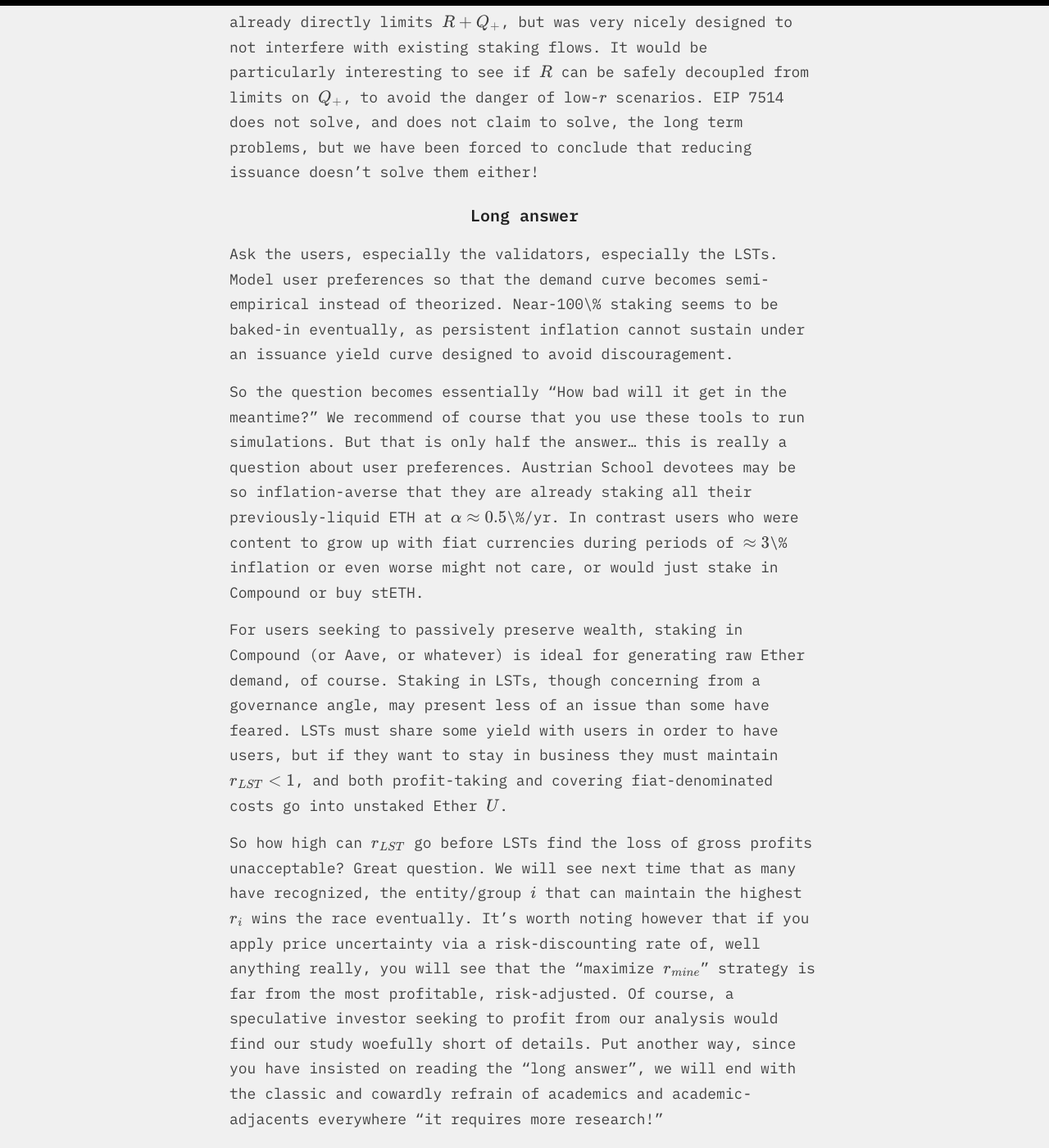
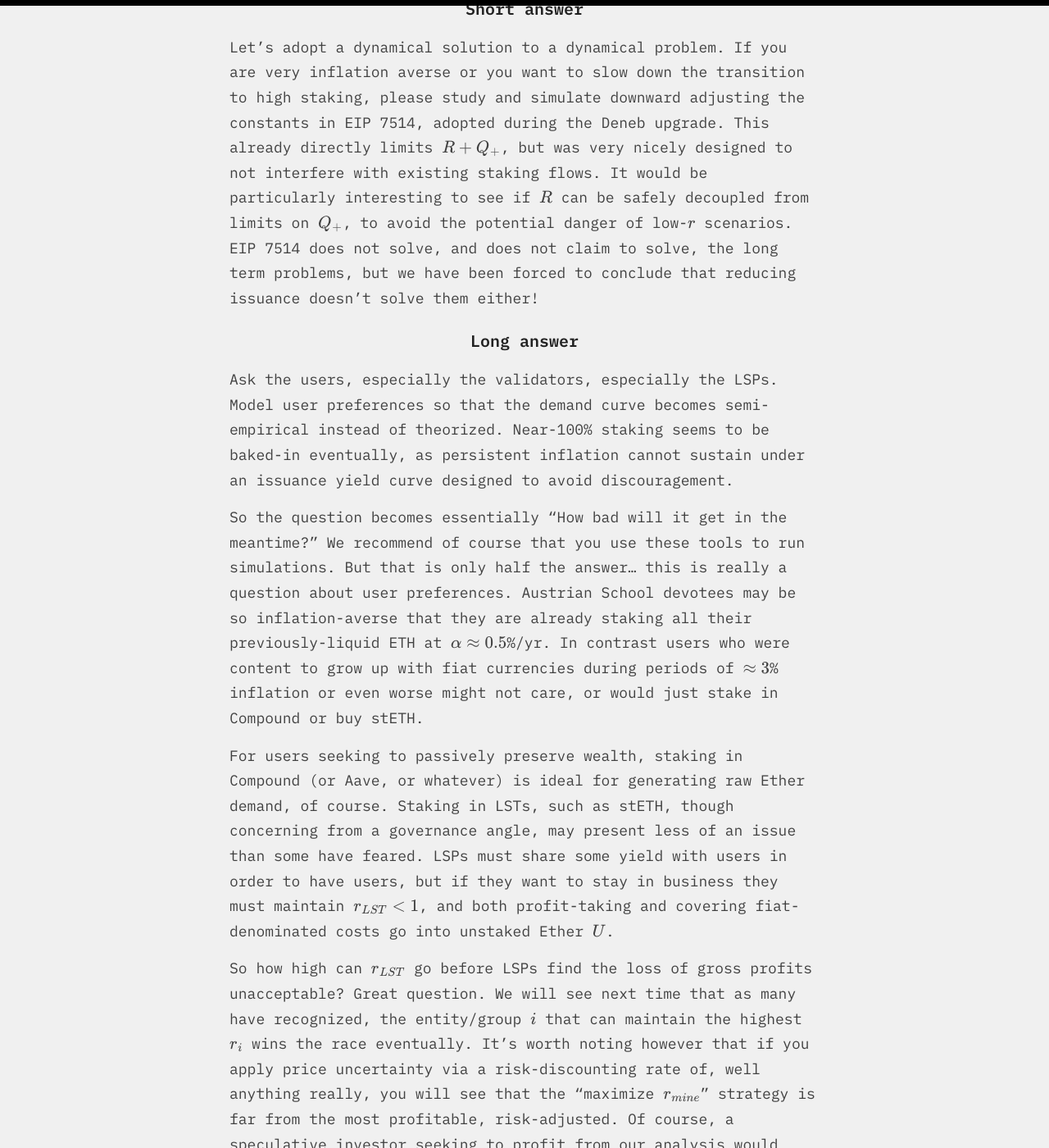
Before and after one commit to eric-downes/20sq-blog, a Jekyll site: the page built from _posts/2025-01-17-issuance-dynamics.md, in a window 1280 px wide and 1400 px high, scrolled down 26635 px. Shown: the whole window at 82% size. Built offline with Jekyll 4.4.1, drawn with Linux system fonts in a browser that asks for light colours; some web fonts are replaced; some of the changed text lies outside the part shown.

````diff
--- a/_posts/2025-01-17-issuance-dynamics.md
+++ b/_posts/2025-01-17-issuance-dynamics.md
@@ -26,7 +26,7 @@ of a user, etc.  This brand commitment depends in turn on a sufficient diversity
 validators staking ETH to participate in consensus.
 
 The share of Ether staked by "centralized" staking services, such as
-exchanges and Liquid Staking Providers (LSTs) [is considerable](
+exchanges and Liquid Staking Providers (LSPs) [is considerable](
     https://dune.com/queries/2394100/3928083), and continues
 to grow.  This has provoked [concerns](https://issuance.wtf/), among
 Ethereum researchers that the future of Ethereum might involve a
@@ -438,7 +440,7 @@ This does not mean we would find every intermediate inflation rate
 pleasant.  Following surges in $$Q_+$$ and/or drops in supply,
 inflation can accelerate quite alarmingly.  A good example will be the
 Ethereum staking-mania following the 2132 Atlantia-v-Eurasia market
-crash, in which 99\% of present-day Ether will have been burned.
+crash, in which 99% of present-day Ether will have been burned.
 
 ```python
 @dataclass
@@ -457,7 +459,7 @@ zomg.sim()
 ![Disaster Scenario](
     ../assetsPosts/2025-01-17-issuance-dynamics/mega-burn.png)
 
-We aren't excited to hodl through multiple decades of 10\% inflation,
+We aren't excited to hodl through multiple decades of 10% inflation,
 and we expect you aren't either!  Silliness aside, we encourage you to find more
 realistic scenarios in which such sustained inflation occurs.
 
@@ -529,7 +531,7 @@ $$y':=\frac{dy}{dS}$$.
   correlation between changes in $$s$$ and changes in $$\alpha$$
   normalized by $$1+\mu$$. $$\xi$$ can be of either sign.  Under the
   current yield curve $$y_0+\frac{dy}{dS}A=y_0(sA)(1-1/(2s))$$, which
-  changes its sign at 50\% ETH staked.
+  changes its sign at 50% ETH staked.
 
 * $$\gamma:=\jmath_{\log{A}}s+\beta_{\log{A}}(1-s)+s|y'|A$$ is a
   positive coefficient expressing how quickly $$\alpha\to\alpha^\star$$,
@@ -662,8 +664,8 @@ subscripts denoting partials)
 
 $$\displaystyle
 (\alpha^\star/f^\star)\ +\ r\ +\ (\jmath^\star/f^\star)\ \ >\ \
-\log{r}_{\log x}^\star\left[
-(\alpha^\star/f^\star)\ +\ (1/r^\star-1/x^\star)
+\log{r}_{\log s}^\star\left[
+(\alpha^\star/f^\star)\ +\ (1/r^\star-1/s^\star)
 (\alpha/f)_r^\star\right]
 $$
 
@@ -671,17 +673,17 @@ If we assume that sensitivities are dominated by their respective
 intensives, this reduces to a simple
 $$\alpha^\star+r^\star f^\star \gtrsim -\jmath^\star$$.
 
-Weak Deflation.  If $$\alpha_{const}\in(-rf-\jmath,0]$$ then an
+Weak Deflation.  If $$-(rf+(1-r)\jmath)^\star<\alpha_{const}\leq0$$ then an
 interior market equilibrium $$s^\star$$ requires high slashing, as we
 argued before based on Churn.  All other things being equal, it is
 also less stable.  Assuming low slashing continues, as validators must
 pay the cost themselves so are incentivized to minimize it, then
-$x^\star>1$ and runaway staking is inevitable if the fixed point is
+$s^\star>1$ and runaway staking is inevitable if the fixed point is
 stable: the numerator is larger than the denominator.  If unstable,
 $s$ is pushed toward zero, and in practice becomes unpredictable by
 our model: externalities intervene to do... something.
 
-Strong deflation.  Consider now $$\alpha<-rf-\jmath$$.  This could
+Strong deflation.  Consider now $$\alpha<-(rf+(1-r)\jmath)^\star$$.  This could
 happen for instance if the issuance curve were reduced particularly
 bluntly, or changes in fundamentals drove either MEV or the base fee
 (and thus $$f$$) to a persistently higher amount, such that $$ys\ll
@@ -710,15 +713,15 @@ Well, that was deflating!  Let's cheer ourselves up by considering the
 behaviors under $$\alpha_{const}>0$$.  A positive role for inflation can
 be seen in the contours of the market equilibrium staking fraction
 $$s^\star$$ corresponding to $$\dot{s}=0$$, shown here with
-$$\alpha^\star=\alpha_{const}$$.
+$$\alpha^\star=\alpha_{const}$$ and no slashing.
 
 ![alpha vs. s Figure](
     ../assetsPosts/2025-01-17-issuance-dynamics/staking-fixpoint.png).
 
 To find the equilibrium values $$(\alpha^\star/f^\star,\,r^\star)$$
-necessary to achieve a desired staking fraction $$x^\star$$, simply
+necessary to achieve a desired staking fraction $$s^\star$$, simply
 pick a colored contour in the figure: these are the values of constant
-$$x^\star$$.  For every point on this curve, the equilibrium
+$$s^\star$$.  For every point on this curve, the equilibrium
 inflation:fee ratio $$\alpha^\star/f^\star$$ is the x-coordinate, and
 the equilibrium reinvestment ratio $$r^\star$$ is the y-value.
 
@@ -734,8 +737,8 @@ f^\star\sim\alpha^\star$, $r^\star < s^\star$ still but the gap is
 bigger.
 
 For a numerical comparison, eyeballing charts (so *extremely* rough
-approximations here, possibly off by an order of magnitude) $$rf
-\approx .004\sim.005\approx\alpha$$ so to within 15-20\% error above,
+approximations here, possibly off by an order of magnitude, maybe more) $$rf
+\approx .004\sim.005\approx\alpha$$ so to within 15-20% error above,
 $$s^\star\approx r^\star$$ over the range of $$r\in(.5,.75)$$ inferred
 from the Lido yield rate.  Clearly we are not yet at equilibrium, or
 $r$ is much lower than our extremely rough estimates.
@@ -747,7 +750,7 @@ some considerations:
 * If indeed churn dies down and slashing stays relatively rare, then
   $$r$$ increases to reflect the growing share of businesses that
   reinvest the most; $$r^\star\approx r_{max}$$, where $$r_{max}$$ is
-  assessed over all staking pools with at least 10\% of $$S$$.
+  assessed over all staking pools with at least 10% of $$S$$.
 
 * We are holding $$\alpha_{const}=\alpha^\star$$, so
   $$\alpha_{now}\approx\alpha^\star$$ but a more sophisticated approximation
@@ -805,7 +808,10 @@ roughly $\alpha^{-1}\log\epsilon^{-1}$ Ethereum could in principle
 experience simultaneously lowered security, and consistent inflation.
 For small $\epsilon$ and $\alpha\sim.1$ that's more than a decade in
 principle.  Whether this has any bearing on reality, we don't know,
-but its worth being aware of.
+but its worth being aware of.  In the
+[guide](https://github.com/20squares/ethode/blob/master/guide/guide.md)
+we will be adding upper limits on the time-duration of inflation as
+time-permits.
 
 
 # Concluding Discussion
@@ -847,7 +853,7 @@ moderate $$s$$, which brings us to the quotient rule.
 ## The Quotient Rule
 
 $$\displaystyle
-\dot{s}\ =\ \frac{\dot{S}}{A}\ -\ s\frac{\dot{A}}{A}\ =\ \frac{\dot{S}}{S}\ -\ s\alpha
+\dot{s}\ \ =\ \ \frac{\dot{S}}{A}\ -\ \frac{S\dot{A}}{A^2}\ \ =\ \ \frac{\dot{S}}{A}\ -\ s\alpha
 $$
 
 What increases $$s$$ is any increase in staked Ether $$S$$, but also any
@@ -881,7 +887,7 @@ capable of such behavior under different parameters or when coupled to
 price.  Why such negligence?  If cycles *do* arise, we expect market
 participants, anticipating such cycles, would act to profit off of
 these cycles in a way that should reduce them.  Buy late in the
-inflation cycle, sell, late in the deflation cycle, etc.  This would show
+inflation cycle, sell late in the deflation cycle, etc.  This would show
 up in our model via the partial derivatives including externalities.
 
 Notably though, we only expect this to happen because
@@ -913,15 +919,15 @@ EIP 7514, adopted during the Deneb upgrade.  This already directly
 limits $$R+Q_+$$, but was very nicely designed to not interfere with
 existing staking flows.  It would be particularly interesting to see
 if $R$ can be safely decoupled from limits on $Q_+$, to avoid the
-danger of low-$r$ scenarios.  EIP 7514 does not solve, and does not
+potential danger of low-$r$ scenarios.  EIP 7514 does not solve, and does not
 claim to solve, the long term problems, but we have been forced to
 conclude that reducing issuance doesn't solve them either!
 
 ### Long answer
 
-Ask the users, especially the validators, especially the LSTs.  Model
+Ask the users, especially the validators, especially the LSPs.  Model
 user preferences so that the demand curve becomes semi-empirical
-instead of theorized.  Near-100\% staking seems to be baked-in
+instead of theorized.  Near-100% staking seems to be baked-in
 eventually, as persistent inflation cannot sustain under an issuance yield
 curve designed to avoid discouragement.
 
@@ -930,20 +936,21 @@ meantime?"  We recommend of course that you use these tools to run
 simulations.  But that is only half the answer... this is really a
 question about user preferences.  Austrian School devotees may be so
 inflation-averse that they are already staking all their
-previously-liquid ETH at $$\alpha\approx0.5$$\%/yr.  In contrast users
+previously-liquid ETH at $$\alpha\approx0.5$$%/yr.  In contrast users
 who were content to grow up with fiat currencies during periods of
-$$\approx3$$\% inflation or even worse might not care, or would just
+$$\approx3$$% inflation or even worse might not care, or would just
 stake in Compound or buy stETH.
 
 For users seeking to passively preserve wealth, staking in Compound
 (or Aave, or whatever) is ideal for generating raw Ether demand, of
-course.  Staking in LSTs, though concerning from a governance angle,
-may present less of an issue than some have feared.  LSTs must share
-some yield with users in order to have users, but if they want to stay
-in business they must maintain $$r_{LST}<1$$, and both profit-taking
-and covering fiat-denominated costs go into unstaked Ether $U$.
+course.  Staking in LSTs, such as stETH, though concerning from a
+governance angle, may present less of an issue than some have feared.
+LSPs must share some yield with users in order to have users, but if
+they want to stay in business they must maintain $$r_{LST}<1$$, and
+both profit-taking and covering fiat-denominated costs go into
+unstaked Ether $U$.
 
-So how high can $$r_{LST}$$ go before LSTs find the loss of gross
+So how high can $$r_{LST}$$ go before LSPs find the loss of gross
 profits unacceptable?  Great question.  We will see next time that as
 many have recognized, the entity/group $i$ that can maintain the highest
 $$r_i$$ wins the race eventually.  It's worth noting however that if you
````
Also changed, not shown: other parts of _posts/2025-01-17-issuance-dynamics.md (+14 -11 lines).
